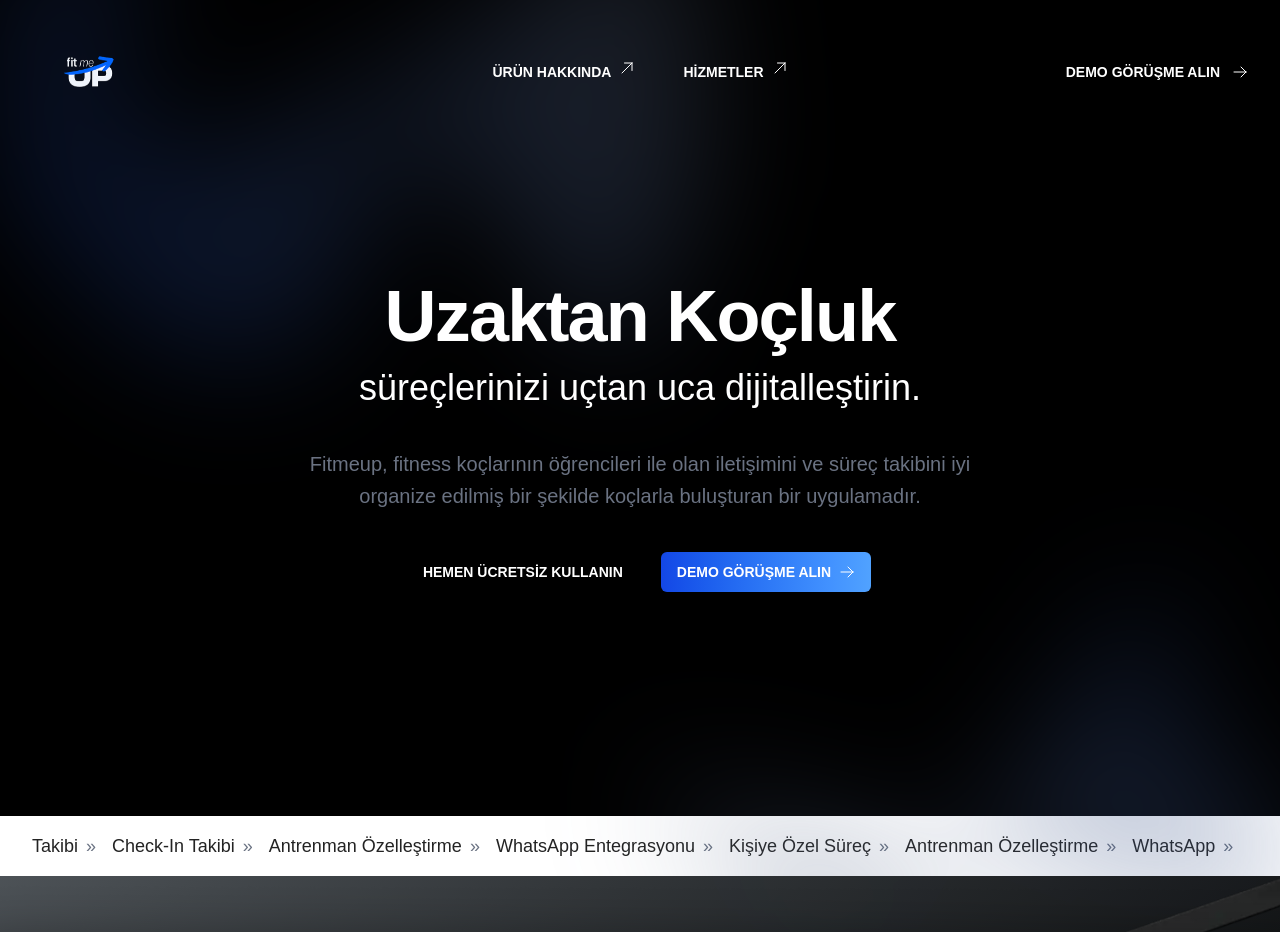
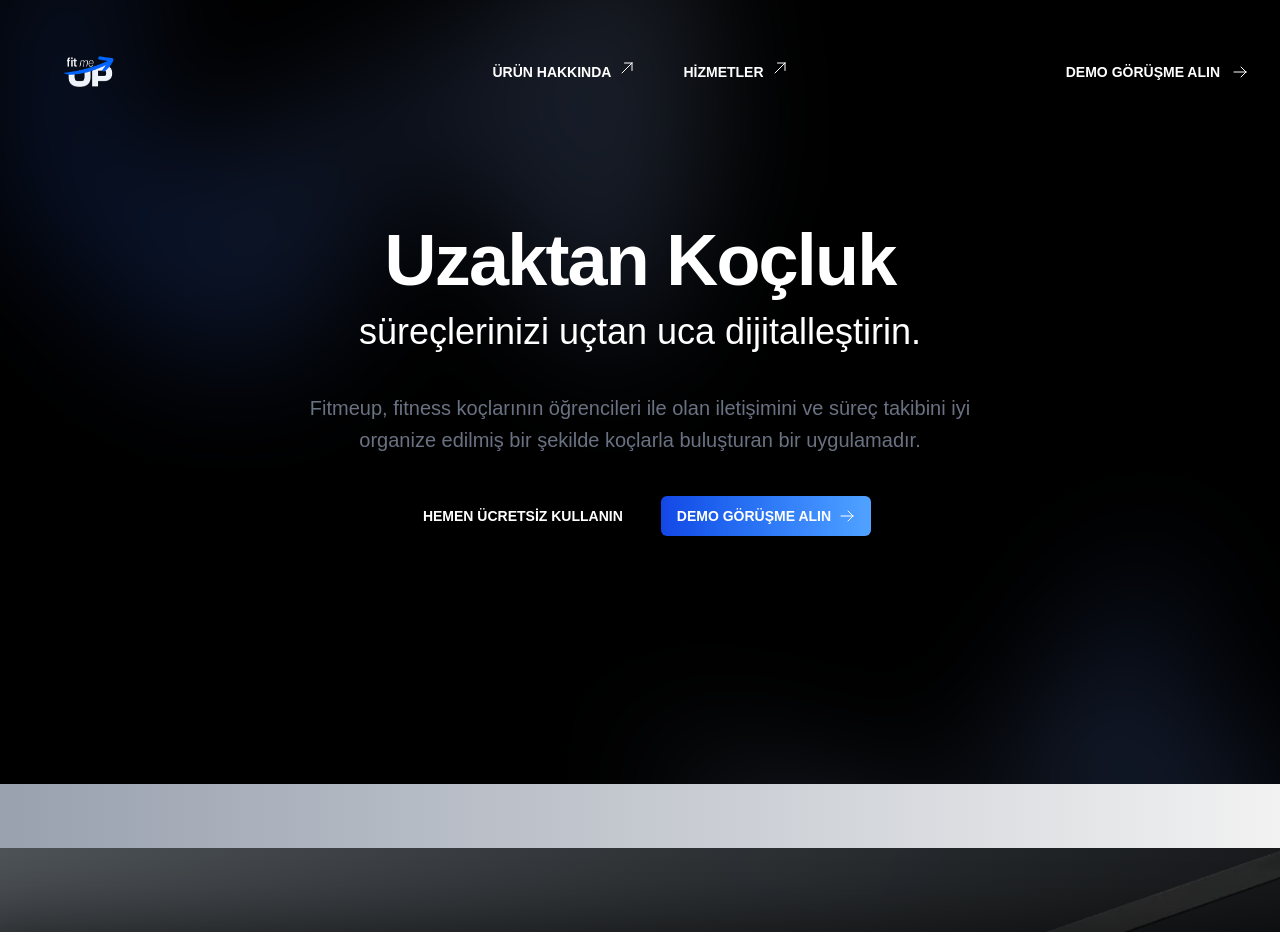
Before and after one commit to Emrehrz/fitmeup-landing, a Vue app: page / in a window 1280 px wide. Shown: the top 932 px of the page. Built offline with nearby package versions, Linux system fonts and the light colour scheme.

Commit message:
etiket seridi tasarim

```diff
--- a/src/components/TagsTape.vue
+++ b/src/components/TagsTape.vue
@@ -1,21 +1,26 @@
 <script setup>
 const tags = [
-  { name: 'Takibi', href: '#' },
+  { name: 'Süreç Takibi', href: '#' },
   { name: 'Check-In Takibi', href: '#' },
   { name: 'Antrenman Özelleştirme', href: '#' },
   { name: 'WhatsApp Entegrasyonu', href: '#' },
   { name: 'Kişiye Özel Süreç', href: '#' },
   { name: 'Antrenman Özelleştirme', href: '#' },
   { name: 'WhatsApp', href: '#' },
-]
+];
 </script>
+
 <template>
-  <div class="w-full bg-white text-black py-3 md:py-4 overflow-x-auto whitespace-nowrap">
+  <div
+    class="tags-tape-container w-full bg-gradient-to-r from-gray-400 to-[#F2F2F2] text-[Black] py-3 md:py-4 overflow-x-auto whitespace-nowrap">
     <div class="container mx-auto px-4 md:px-8">
-      <div class="flex items-center space-x-2 md:space-x-4 text-sm md:text-base lg:text-lg">
-        <div class="flex gap-2" v-for="tag in tags">
-          <a href="#" class="hover:text-blue-600 transition-colors duration-200 font-medium">{{ tag.name }}</a>
-          <span class="text-gray-500">»</span>
+      <div class="tags-wrapper flex items-center space-x-3 md:space-x-4 text-xs md:text-sm lg:text-base">
+        <div v-for="(tag, index) in tags" :key="index" class="tag-item flex items-center group">
+          <a :href="tag.href" class="tag-link hover:text-[DarkBlue] transition-colors duration-300 font-medium px-1">
+            {{ tag.name }}
+          </a>
+          <span v-if="index < tags.length - 1"
+            class="separator  mx-1 md:mx-2 transform transition-transform duration-300 group-hover:translate-x-1">›</span>
         </div>
       </div>
     </div>
@@ -23,7 +28,51 @@ const tags = [
 </template>
 
 <style>
-/* Yatay kaydırma çubuğunu gizlemek için */
+.tags-tape-container {
+  position: relative;
+}
+
+.tags-tape-container::after {
+  content: '';
+  position: absolute;
+  right: 0;
+  top: 0;
+  height: 100%;
+  width: 50px;
+  pointer-events: none;
+}
+
+.tags-wrapper {
+  position: relative;
+  padding: 0.25rem 0;
+}
+
+.tag-link {
+  position: relative;
+  transition: all 0.3s ease;
+}
+
+.tag-link::after {
+  content: '';
+  position: absolute;
+  bottom: -4px;
+  left: 0;
+  width: 0;
+  height: 2px;
+  background-color: #0133FD;
+  transition: width 0.3s ease;
+}
+
+.tag-link:hover::after {
+  width: 100%;
+}
+
+/* Improved separator style */
+.separator {
+  font-weight: 300;
+}
+
+/* Hide scrollbar but keep functionality */
 .whitespace-nowrap::-webkit-scrollbar {
   display: none;
 }
@@ -33,10 +82,35 @@ const tags = [
   -ms-overflow-style: none;
 }
 
+/* Add a subtle sliding in animation when page loads */
+@keyframes slideIn {
+  from {
+    transform: translateX(-10px);
+    opacity: 0;
+  }
+
+  to {
+    transform: translateX(0);
+    opacity: 1;
+  }
+}
+
+.tag-item {
+  animation: slideIn 0.5s ease forwards;
+  animation-delay: calc(0.05s * var(--i));
+  opacity: 0;
+}
+
+/* Override animation for small screens */
 @media (max-width: 640px) {
-  .whitespace-nowrap a {
-    padding-right: 0.5rem;
-    padding-left: 0.5rem;
+  .tag-item {
+    animation: none;
+    opacity: 1;
+  }
+
+  .tag-link {
+    padding-right: 0.25rem;
+    padding-left: 0.25rem;
   }
 }
 </style>
--- a/src/components/TheHero.vue
+++ b/src/components/TheHero.vue
@@ -4,7 +4,7 @@ import { ArrowRightIcon } from '@heroicons/vue/24/outline'
 
 
 <template>
-  <div class="relative isolate px-6 pt-14 lg:px-8">
+  <div class="relative isolate px-6 pt-8 sm:p-6 md:pt-0 lg:px-8">
     <div class="absolute inset-x-0 -top-40 -z-10 transform-gpu overflow-hidden blur-3xl sm:-top-80" aria-hidden="true">
       <div
         class="relative left-[calc(50%-11rem)] aspect-1155/678 w-[36.125rem] -translate-x-1/2 rotate-[30deg] bg-linear-to-tr from-[Darkblue] to-gray-500 opacity-30 sm:left-[calc(50%-30rem)] sm:w-[72.1875rem]"
```
